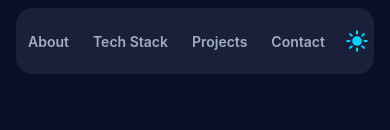
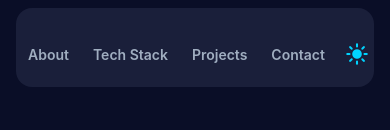
Before and after one commit to shanaczane/cruzat-shana-mobile-portfolio, a React Native app: screen / in a window 390 px wide. Shown: the top 130 px of the page. Built offline with nearby package versions, Linux system fonts and the light colour scheme.

Commit message:
style: change padding size

```diff
--- a/src/components/Navigation.tsx
+++ b/src/components/Navigation.tsx
@@ -63,7 +63,7 @@ const styles = StyleSheet.create({
     justifyContent: "space-around",
     alignItems: "center",
     paddingVertical: 12,
-    paddingTop: 12,
+    paddingTop: 25,
     marginHorizontal: 16,
     marginVertical: 8,
     borderRadius: 16,
```
